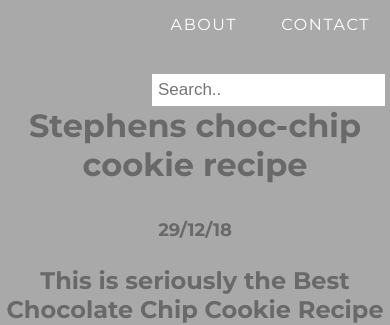
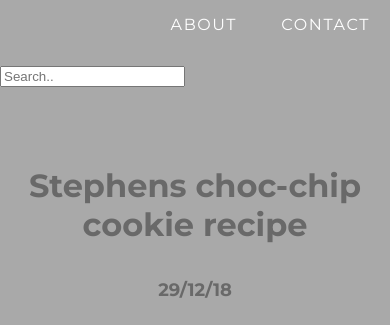
Before and after one commit to zachstep05/zachstep05.github.io, a PHP site: page / in a window 390 px wide. Shown: the part 50-375 px from the top of the page. Run offline with PHP 8.4, Linux system fonts and the light colour scheme.

Commit message:
Update styles.css

```diff
--- a/styles.css
+++ b/styles.css
@@ -129,23 +129,3 @@
 .post-container:nth-child(even) {
   background-color: #f2f2f2;
 }
-.topnav input[type=text] {
-  float: right;
-  padding: 6px;
-  border: none;
-  margin-top: 8px;
-  margin-right: 5px;
-  font-size: 17px;
-  @media screen and (max-width: 600px) {
-  .topnav a, .topnav input[type=text] {
-    float: none;
-    display: block;
-    text-align: left;
-    width: 100%;
-    margin: 0;
-    padding: 14px;
-  }
-  .topnav input[type=text] {
-    border: 1px solid #ccc;
-  }
-}
```
